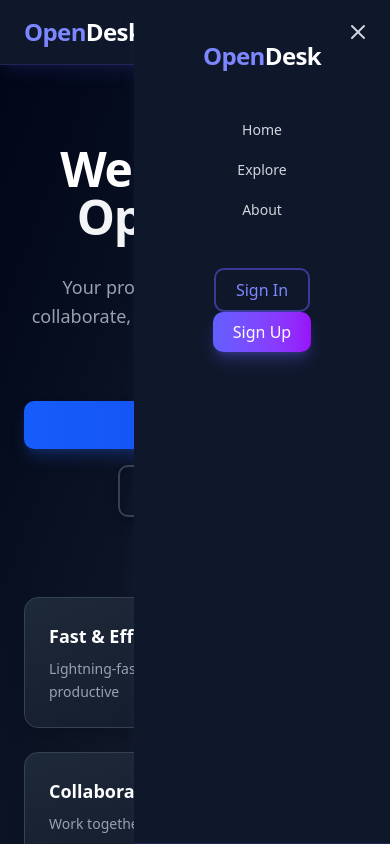
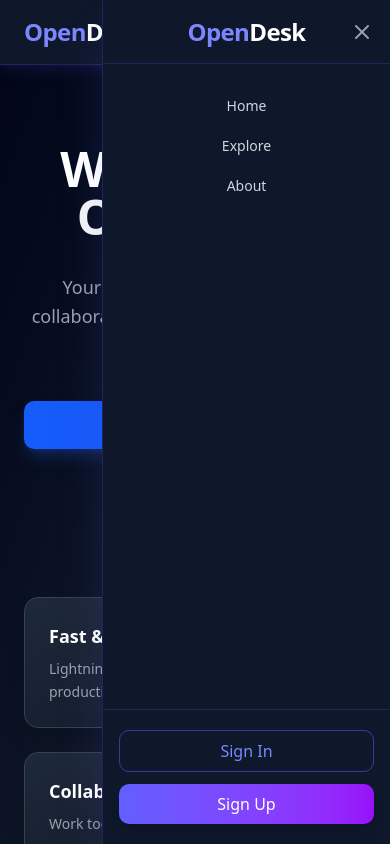
Before and after one commit to CwPranay/OpenDesk, a Next.js app in the folder client/: page / in a window 390 px wide. Both pictures are taken after a click on the element 354 px from the left and 32 px from the top of the page. Shown: the top 844 px of the page. Built offline with nearby package versions, Linux system fonts and the light colour scheme; no server answers.

Commit message:
sidebar style updated

```diff
--- a/client/app/components/Navbar.tsx
+++ b/client/app/components/Navbar.tsx
@@ -127,80 +127,100 @@ export default function Navbar() {
         </div>
         {menu&&(
 
-          <div className="fixed w-64 p-10 text-center items-center bg-slate-900 backdrop-blur-xl border-b border-indigo-500/20 shadow-lg shadow-indigo-500/10 top-0 flex flex-col gap-10 right-0 h-screen ">
-            <div onClick={()=>{showMenu(false)}} className=" text-gray-300 hover:text-indigo-400 transition-colors duration-200 hover:scale-110 active:scale-95 cursor-pointer absolute right-0 top-0 m-5 flex">
-              <X/>
-            </div>
-          <Link  href="/" className="group  relative text-2xl font-bold tracking-tight">
-          <span className="text-indigo-400 group-hover:text-indigo-300 transition-colors duration-300">
-            Open
-          </span>
-          <span className="text-white group-hover:text-gray-100 transition-colors duration-300">
-            Desk
-          </span>
-          <div className="absolute -bottom-1 left-0 w-0 h-0.5 bg-linear-to-r from-indigo-400 to-purple-500 group-hover:w-full transition-all duration-300"></div>
+          <div
+  className={`fixed top-0 right-0 z-50 h-screen w-72
+  bg-slate-900 backdrop-blur-xl
+  border-l border-indigo-500/20
+  shadow-2xl shadow-indigo-500/20
+  transform transition-transform duration-300 ease-in-out
+  ${menu ? "translate-x-0" : "translate-x-full"}`}
+>
+  {/* FULL HEIGHT COLUMN */}
+  <div className="flex h-full flex-col">
+
+    {/* ---------- HEADER ---------- */}
+    <header className="relative flex h-16 items-center justify-center border-b border-indigo-500/20 shrink-0">
+      <Link href="/" className="text-2xl font-bold tracking-tight group">
+        <span className="text-indigo-400">Open</span>
+        <span className="text-white">Desk</span>
       </Link>
-         <div className="flex-col flex items-center gap-1 text-sm font-medium">
+
+      <button
+        onClick={() => showMenu(false)}
+        className="absolute right-4 text-gray-400 hover:text-indigo-400 transition"
+        aria-label="Close menu"
+      >
+        <X />
+      </button>
+    </header>
+
+    {/* ---------- NAV ---------- */}
+    <nav className="flex flex-col gap-1 px-4 py-6 text-sm font-medium flex-1">
+      {[
+        { name: "Home", href: "/" },
+        { name: "Explore", href: "/projects/explore" },
+        { name: "About", href: "/about" },
+      ].map((item) => (
         <Link
-            href="/"
-            className="px-4 py-2 rounded-lg text-gray-300 hover:text-white hover:bg-indigo-500/10 transition-all duration-200 relative group"
+          key={item.name}
+          href={item.href}
+          className="flex items-center justify-center rounded-lg px-4 py-2
+          text-gray-300 hover:text-white hover:bg-indigo-500/10
+          transition"
         >
-            Home
-            <span className="absolute bottom-0 left-1/2 -translate-x-1/2 w-0 h-0.5 bg-indigo-400 group-hover:w-3/4 transition-all duration-300"></span>
+          {item.name}
         </Link>
+      ))}
 
       <SignedIn>
         <Link
           href="/projects"
-              className="px-4 py-2 rounded-lg text-gray-300 hover:text-white hover:bg-indigo-500/10 transition-all duration-200 relative group"
+          className="flex items-center justify-center rounded-lg px-4 py-2
+          text-gray-300 hover:text-white hover:bg-indigo-500/10 transition"
         >
           Projects
-              <span className="absolute bottom-0 left-1/2 -translate-x-1/2 w-0 h-0.5 bg-indigo-400 group-hover:w-3/4 transition-all duration-300"></span>
         </Link>
       </SignedIn>
+    </nav>
 
-          <Link
-            href="/projects/explore"
-            className="px-4 py-2 rounded-lg text-gray-300 hover:text-white hover:bg-indigo-500/10 transition-all duration-200 relative group"
-          >
-            Explore
-            <span className="absolute bottom-0 left-1/2 -translate-x-1/2 w-0 h-0.5 bg-indigo-400 group-hover:w-3/4 transition-all duration-300"></span>
-          </Link>
-          <Link
-            href="/about"
-            className="px-4 py-2 rounded-lg text-gray-300 hover:text-white hover:bg-indigo-500/10 transition-all duration-200 relative group"
-          >
-            About
-            <span className="absolute bottom-0 left-1/2 -translate-x-1/2 w-0 h-0.5 bg-indigo-400 group-hover:w-3/4 transition-all duration-300"></span>
-          </Link>
-        </div>
-
-        {/* ---------- Auth Section ---------- */}
-        <div className="md:flex items-center gap-3">
+    {/* ---------- FOOTER ---------- */}
+    <footer className="border-t border-indigo-500/20 px-4 py-5 shrink-0">
       <SignedOut>
+        <div className="flex flex-col gap-3">
           <SignInButton mode="modal">
-              <button className="px-5 py-2 rounded-lg border-2 border-indigo-500/50 text-indigo-400 hover:border-indigo-400 hover:bg-indigo-500/10 hover:text-indigo-300 font-medium transition-all duration-200 hover:scale-105 active:scale-95">
+            <button className="w-full rounded-lg border border-indigo-500/50 py-2 text-indigo-400 hover:bg-indigo-500/10 transition">
               Sign In
             </button>
           </SignInButton>
 
           <SignUpButton mode="modal">
-              <button className="px-5 py-2 rounded-lg bg-linear-to-r from-indigo-500 to-purple-600 hover:from-indigo-600 hover:to-purple-700 text-white font-medium transition-all duration-200 shadow-lg shadow-indigo-500/30 hover:shadow-indigo-500/50 hover:scale-105 active:scale-95">
+            <button className="w-full rounded-lg bg-gradient-to-r from-indigo-500 to-purple-600 py-2 text-white shadow-lg transition">
               Sign Up
             </button>
           </SignUpButton>
+        </div>
       </SignedOut>
 
       <SignedIn>
-            <div className="flex self-center items-center gap-3">
-
-
-              <UserButton afterSignOutUrl="/" />
+        {/* AVATAR FIX */}
+        <div className="flex justify-center">
+          <div className="flex h-11 w-11 items-center justify-center rounded-full ring-2 ring-indigo-500/40">
+            <UserButton
+              afterSignOutUrl="/"
+              appearance={{
+                elements: {
+                  avatarBox: "h-10 w-10",
+                },
+              }}
+            />
+          </div>
+        </div>
+      </SignedIn>
+    </footer>
 
   </div>
-          </SignedIn>
 </div>
-        </div>)}
+)}
 
       </div>
     </nav>
```
Lines whose indentation alone changed are shown as unchanged.
